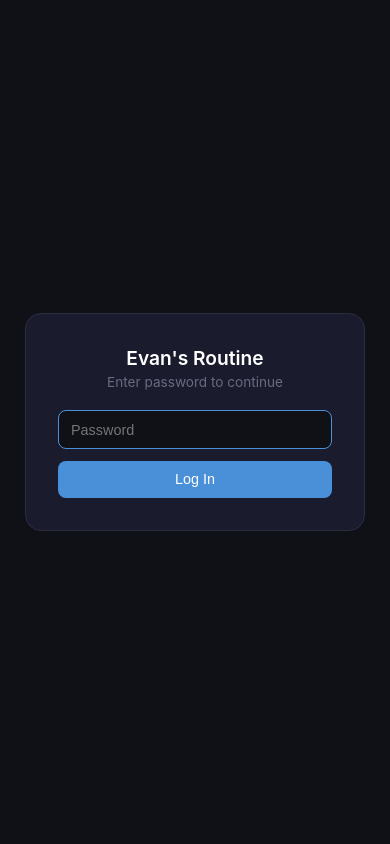
After one commit to NaveedBhuiyan/evanaroutine, a Flask app: page /login in a window 390 px wide. The commit adds this page. Run offline with Flask 3, Linux system fonts and the light colour scheme.

Commit message:
Add password auth, mobile touch drag-and-drop, login page

```diff
--- a/app.py
+++ b/app.py
@@ -2,10 +2,14 @@ import csv
 import json
 import os
 from datetime import datetime
+from functools import wraps
 
-from flask import Flask, jsonify, render_template, request
+from flask import Flask, jsonify, render_template, request, session, redirect, url_for
 
 app = Flask(__name__)
+app.secret_key = os.environ.get("SECRET_KEY", os.urandom(24).hex())
+
+APP_PASSWORD = os.environ.get("APP_PASSWORD", "default")
 
 BASE_DIR = os.path.dirname(__file__)
 CSV_PATH = os.path.join(BASE_DIR, "Tentative Routine - Sheet2.csv")
@@ -77,7 +81,34 @@ def current_day():
     return day_map.get(datetime.now().weekday(), "")
 
 
+def login_required(f):
+    @wraps(f)
+    def decorated(*args, **kwargs):
+        if not session.get("authenticated"):
+            return redirect(url_for("login"))
+        return f(*args, **kwargs)
+    return decorated
+
+
+@app.route("/login", methods=["GET", "POST"])
+def login():
+    error = None
+    if request.method == "POST":
+        if request.form.get("password") == APP_PASSWORD:
+            session["authenticated"] = True
+            return redirect(url_for("index"))
+        error = "Wrong password"
+    return render_template("login.html", error=error)
+
+
+@app.route("/logout")
+def logout():
+    session.clear()
+    return redirect(url_for("login"))
+
+
 @app.route("/")
+@login_required
 def index():
     return render_template(
         "index.html",
@@ -89,11 +120,13 @@ def index():
 
 
 @app.route("/api/schedule")
+@login_required
 def get_schedule():
     return jsonify(load_schedule())
 
 
 @app.route("/api/schedule", methods=["POST"])
+@login_required
 def update_slot():
     data = request.get_json()
     day = data.get("day")
@@ -114,6 +147,7 @@ def update_slot():
 
 
 @app.route("/api/schedule/move", methods=["POST"])
+@login_required
 def move_slot():
     data = request.get_json()
     src_day = data.get("srcDay")
@@ -136,6 +170,7 @@ def move_slot():
 
 
 @app.route("/api/colors")
+@login_required
 def get_colors():
     return jsonify(ACTIVITY_COLORS)
 
--- a/static/style.css
+++ b/static/style.css
@@ -343,3 +343,80 @@ td[rowspan] {
     color: #fff;
     margin-right: auto;
 }
+
+/* Touch drag ghost */
+.touch-drag-ghost {
+    position: fixed;
+    z-index: 200;
+    padding: 0.4rem 0.8rem;
+    border-radius: 8px;
+    color: #fff;
+    font-size: 0.75rem;
+    font-weight: 600;
+    pointer-events: none;
+    opacity: 0.9;
+    box-shadow: 0 4px 16px rgba(0, 0, 0, 0.4);
+    white-space: nowrap;
+}
+
+/* Login page */
+.login-container {
+    display: flex;
+    align-items: center;
+    justify-content: center;
+    min-height: 100vh;
+    padding: 1rem;
+}
+
+.login-box {
+    background: #1a1c2e;
+    border: 1px solid #2a2d42;
+    border-radius: 16px;
+    padding: 2rem;
+    width: 100%;
+    max-width: 340px;
+    text-align: center;
+}
+
+.login-box h1 {
+    margin-bottom: 0.25rem;
+}
+
+.login-subtitle {
+    color: #6a6a80;
+    font-size: 0.85rem;
+    margin-bottom: 1.25rem;
+}
+
+.login-error {
+    color: #E74C3C;
+    font-size: 0.8rem;
+    margin-bottom: 0.75rem;
+}
+
+.login-box form {
+    display: flex;
+    flex-direction: column;
+    gap: 0.75rem;
+}
+
+.login-box input {
+    width: 100%;
+    padding: 0.65rem 0.75rem;
+    background: #0f1117;
+    border: 1px solid #2a2d42;
+    border-radius: 8px;
+    color: #e1e1e6;
+    font-size: 0.9rem;
+    outline: none;
+}
+
+.login-box input:focus {
+    border-color: #4A90D9;
+}
+
+.login-box .btn {
+    width: 100%;
+    padding: 0.65rem;
+    font-size: 0.9rem;
+}
--- /dev/null
+++ b/templates/login.html
@@ -0,0 +1,24 @@
+<!DOCTYPE html>
+<html lang="en">
+<head>
+    <meta charset="UTF-8">
+    <meta name="viewport" content="width=device-width, initial-scale=1.0">
+    <title>Login — Evan's Routine</title>
+    <link rel="stylesheet" href="{{ url_for('static', filename='style.css') }}">
+</head>
+<body>
+    <div class="login-container">
+        <div class="login-box">
+            <h1>Evan's Routine</h1>
+            <p class="login-subtitle">Enter password to continue</p>
+            {% if error %}
+            <p class="login-error">{{ error }}</p>
+            {% endif %}
+            <form method="POST" action="/login">
+                <input type="password" name="password" placeholder="Password" autocomplete="current-password" autofocus required />
+                <button type="submit" class="btn btn-save">Log In</button>
+            </form>
+        </div>
+    </div>
+</body>
+</html>
```
Also changed, not shown: static/app.js (+84 -0 lines).
